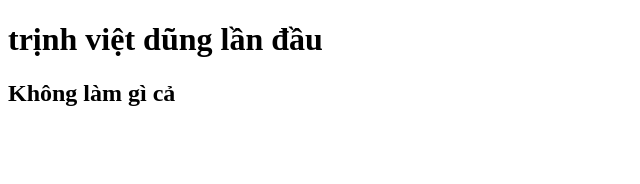
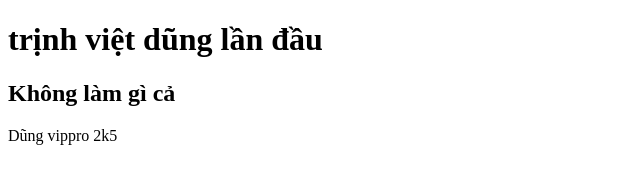
Before and after one commit to Dung2k5vipro/tapthem2, a plain HTML site: page new1.html in a window 1280 px wide. Shown: the whole page, without its empty margins (0-640 px from the left). Drawn offline with Linux system fonts and the light colour scheme.

Commit message:
2.suadoilan3

```diff
--- a/new1.html
+++ b/new1.html
@@ -8,5 +8,6 @@
 <body>
     <h1> trịnh việt dũng lần đầu </h1>
     <h2> Không làm gì cả </h2>
+    <p> Dũng vippro 2k5  </p>
 </body>
 </html>
```
